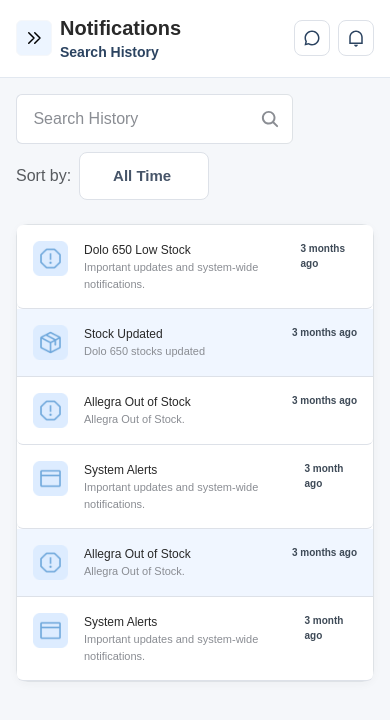
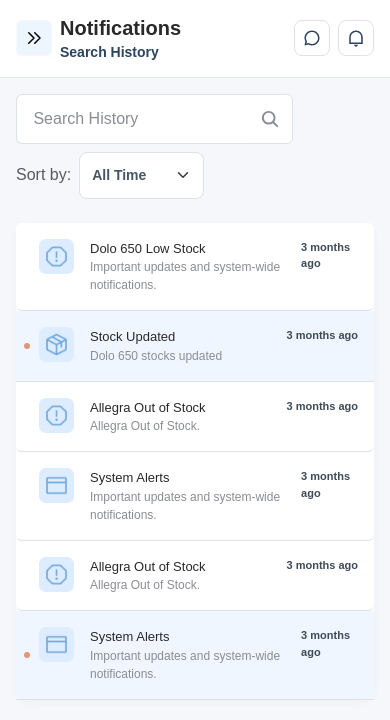
Before and after one commit to PranayTechnocomet/maiacare-doctor-inhouse-fe, a Next.js app: page /notifications in a window 390 px wide. Shown: the top 720 px of the page. Built offline with nearby package versions, Linux system fonts and the light colour scheme.

Commit message:
notification screen bug

```diff
--- a/src/app/appointments/page.tsx
+++ b/src/app/appointments/page.tsx
@@ -14,7 +14,8 @@
   return (
     <div>
       {/* Pass the data to the component */}
-      <AppointmentPatientDetailPage />
+      {/* <AppointmentPatientDetailPage /> */}
+      <h4>AppointmentPatient</h4>
     </div>
   )
 }
--- a/src/components/NotificationScreen.tsx
+++ b/src/components/NotificationScreen.tsx
@@ -41,7 +41,7 @@
   {
     title: "System Alerts",
     description: "Important updates and system-wide notifications.",
-    time: "3 month ago",
+    time: "3 months ago",
     image: leaveUpdateImg.src,
   },
   {
@@ -49,13 +49,13 @@
     description: "Allegra Out of Stock.",
     time: "3 months ago",
     image: emergencyImg.src,
-    unread: true,
   },
   {
     title: "System Alerts",
     description: "Important updates and system-wide notifications.",
-    time: "3 month ago",
+    time: "3 months ago",
     image: leaveUpdateImg.src,
+    unread: true,
   },
 ];
 
@@ -83,7 +83,7 @@
         {/* Sort + Filter */}
         <div className="d-flex align-items-center gap-2 mb-2">
           <span className="text-muted small short-by">Sort by:</span>
-          <Form.Select className="custom-sort-select">
+          <Form.Select className="custom-filter-select">
             <option>All Time</option>
             <option>Today</option>
             <option>This Week</option>
@@ -106,7 +106,7 @@
       </div> */}
 
       {/* list */}
-      <ContentContainer className="mt-3 notifications-list p-0 border">
+      <ContentContainer className="mt-3 notifications-list p-0">
         {notifications.map((n, idx) => (
           <div
             key={idx}
--- a/src/style/NotificationScreen.css
+++ b/src/style/NotificationScreen.css
@@ -33,6 +33,8 @@
 
 .notifications-list {
   margin-top: 8px;
+  border-radius: 16px;
+  box-shadow: 0px 2px 10px rgba(44, 49, 62, 0.04);
 }
 
 .notification-item {
@@ -80,23 +82,41 @@
 @media (max-width: 425px) {
 
   .notification-title {
+    font-size: 13px !important;
+  }
+
+  .notification-description {
     font-size: 12px !important;
   }
 
-  .notification-description {
+  .notification-time {
     font-size: 11px !important;
   }
 
-  .notification-time {
-    font-size: 10px !important;
+  .custom-filter-select {
+    font-size: 14px !important;
   }
+
 }
 
 /* NotificationScreen.css */
 .notification-item.unread {
   background-color: #f0f6ff;
   border-radius: 0px !important;
-  /* light blue background */
+  position: relative;
+  padding-left: 20px;
+}
+
+.notification-item.unread::before {
+  content: "";
+  width: 6px;
+  height: 6px;
+  background-color: #E29578;
+  border-radius: 3px;
+  position: absolute;
+  left: 8px;
+  top: 50%;
+  transform: translateY(-50%);
 }
 
 .notification-title {
@@ -122,4 +142,18 @@
   height: 35px;
   width: 35px;
   object-fit: cover;
+  margin-left: 7px;
 }
+
+.custom-filter-select {
+  width: 125px;
+  color: #475569;
+  font-family: 'Poppins', sans-serif;
+  font-weight: 600;
+  font-size: 15px;
+  box-shadow: none !important;
+  border-color: #DDE1E8 !important;
+  padding: 12px;
+  /* text-align: center; */
+  border-radius: 8px;
+}
```
Also changed, not shown: src/components/Consultation.tsx (+14 -3 lines), src/components/PatientDetailPage.tsx (+47 -7 lines).
